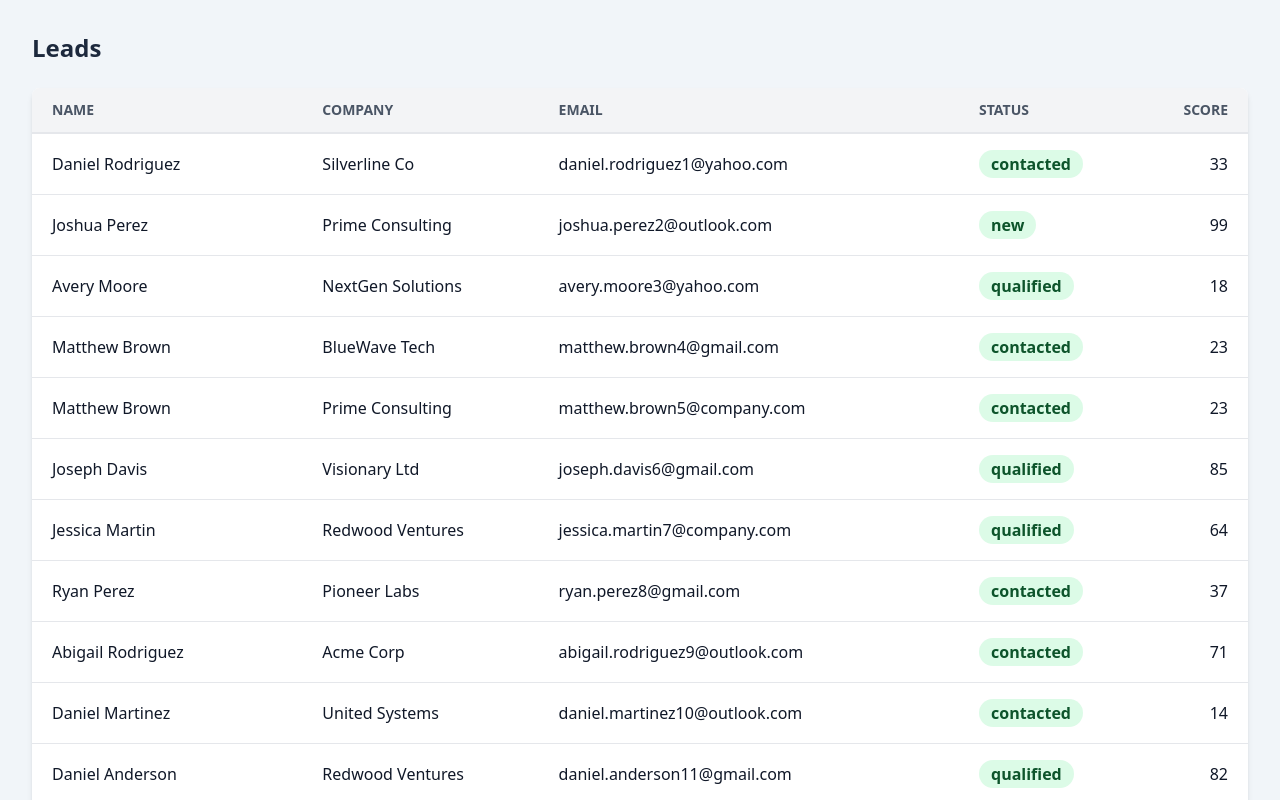
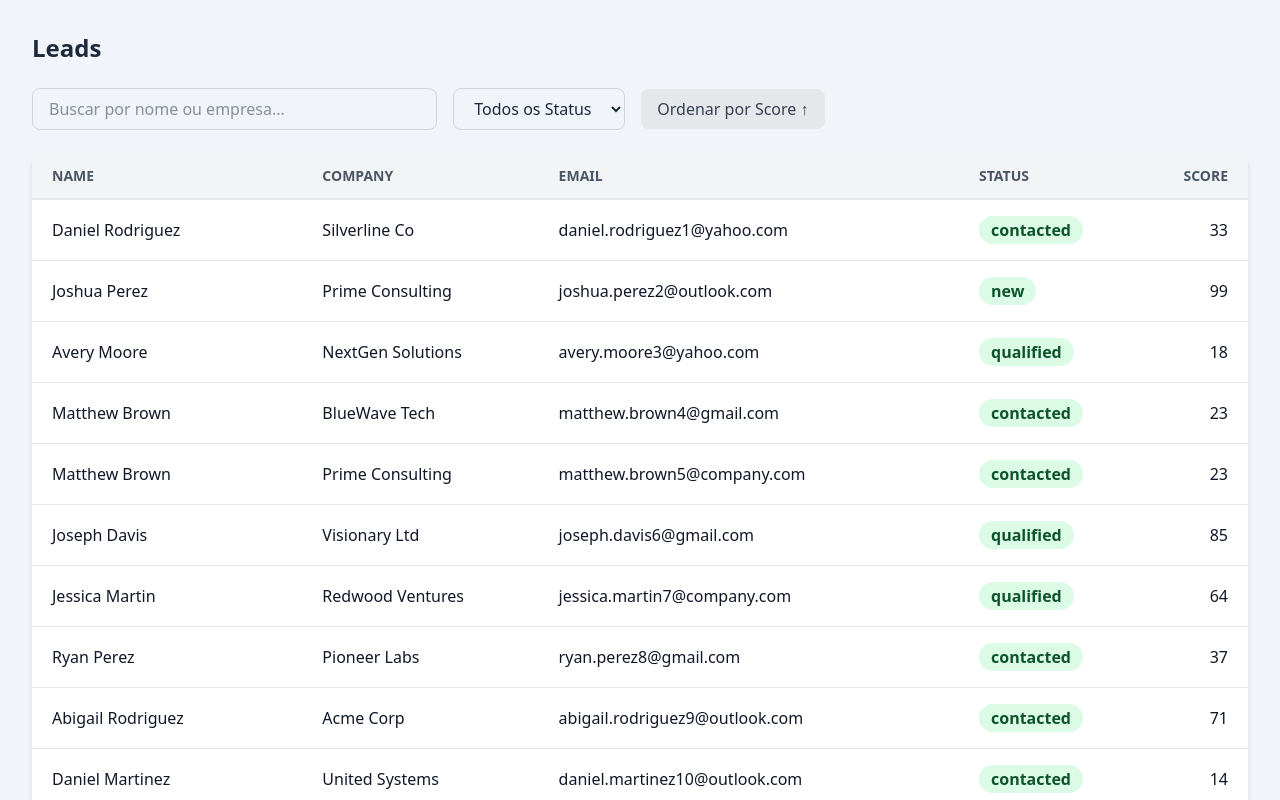
Before and after one commit to nikolasmarlon/mini-seller-console, a React (Vite) app: page / in a window 1280 px wide. Shown: the top 800 px of the page. Built offline with nearby package versions, Linux system fonts and the light colour scheme.

Commit message:
Adicionando painel lateral

```diff
--- /dev/null
+++ b/src/components/LeadDetailPanel.tsx
@@ -0,0 +1,64 @@
+import type { Lead } from '../types';
+
+// Definindo as propriedades que o componente receberá
+interface LeadDetailPanelProps {
+  lead: Lead | null; // O lead selecionado (ou null se nenhum estiver)
+  onClose: () => void; // Função para fechar o painel
+}
+
+export function LeadDetailPanel({ lead, onClose }: LeadDetailPanelProps) {
+  // Se nenhum lead estiver selecionado, não renderiza nada
+  if (!lead) {
+    return null;
+  }
+
+  return (
+    // Fundo semi-transparente que cobre a tela inteira
+    <div
+      className="fixed inset-0 bg-black bg-opacity-50 z-40"
+      onClick={onClose}
+    >
+      {/* O painel em si */}
+      <div
+        className="fixed top-0 right-0 h-full w-full max-w-md bg-white shadow-xl z-50 p-6 transform transition-transform duration-300 ease-in-out"
+        // Impede que o clique dentro do painel feche o painel
+        onClick={(e) => e.stopPropagation()}
+      >
+        {/* Cabeçalho do Painel */}
+        <div className="flex justify-between items-center border-b pb-4 mb-6">
+          <h2 className="text-2xl font-bold">{lead.name}</h2>
+          <button
+            onClick={onClose}
+            className="text-gray-500 hover:text-gray-800 text-2xl"
+          >
+            &times; {/* Isso é um 'X' para fechar */}
+          </button>
+        </div>
+
+        {/* Corpo com os detalhes */}
+        <div className="space-y-4">
+          <div>
+            <p className="text-sm text-gray-500">Company</p>
+            <p className="text-lg">{lead.company}</p>
+          </div>
+          <div>
+            <p className="text-sm text-gray-500">Email</p>
+            <p className="text-lg">{lead.email}</p>
+          </div>
+          <div>
+            <p className="text-sm text-gray-500">Source</p>
+            <p className="text-lg">{lead.source}</p>
+          </div>
+          <div>
+            <p className="text-sm text-gray-500">Status</p>
+            <p className="text-lg">{lead.status}</p>
+          </div>
+          <div>
+            <p className="text-sm text-gray-500">Score</p>
+            <p className="text-lg font-semibold">{lead.score}</p>
+          </div>
+        </div>
+      </div>
+    </div>
+  );
+}
--- a/src/components/LeadList.tsx
+++ b/src/components/LeadList.tsx
@@ -1,23 +1,56 @@
-import { useState, useEffect } from 'react';
-import type { Lead } from '../types';
+import { useState, useEffect, useMemo } from 'react';
+import type { Lead, LeadStatus } from '../types';
 import leadsData from '../data/leads.json';
+import { LeadDetailPanel } from './LeadDetailPanel'; // Importamos o painel
 
 export function LeadsList() {
   const [leads, setLeads] = useState<Lead[]>([]);
-  // 1. Novo estado para controlar o carregamento
   const [isLoading, setIsLoading] = useState<boolean>(true);
+
+  // Estados para os controles de filtro e busca
+  const [searchTerm, setSearchTerm] = useState('');
+  const [statusFilter, setStatusFilter] = useState<LeadStatus | 'All'>('All');
+  const [sortOrder, setSortOrder] = useState<'desc' | 'asc' | null>(null);
+
+  // Estado para controlar qual lead está selecionado para o painel
+  const [selectedLead, setSelectedLead] = useState<Lead | null>(null);
 
   useEffect(() => {
     const timer = setTimeout(() => {
+      // Lembre-se de corrigir seu JSON para ter os status com letra maiúscula
+      // Ex: "New", "Contacted", etc.
       setLeads(leadsData as Lead[]);
-      // 2. Desativamos o loading quando os dados chegam
       setIsLoading(false);
-    }, 2000);
+    }, 1000);
 
     return () => clearTimeout(timer);
   }, []);
 
-  // 3. Renderização condicional: se está carregando, mostra uma mensagem
+  // Lógica para filtrar e ordenar os leads
+  const filteredAndSortedLeads = useMemo(() => {
+    let result = leads;
+
+    if (searchTerm) {
+      result = result.filter(
+        (lead) =>
+          lead.name.toLowerCase().includes(searchTerm.toLowerCase()) ||
+          lead.company.toLowerCase().includes(searchTerm.toLowerCase())
+      );
+    }
+
+    if (statusFilter !== 'All') {
+      result = result.filter((lead) => lead.status === statusFilter);
+    }
+
+    if (sortOrder) {
+      result = [...result].sort((a, b) => {
+        return sortOrder === 'desc' ? b.score - a.score : a.score - b.score;
+      });
+    }
+
+    return result;
+  }, [leads, searchTerm, statusFilter, sortOrder]);
+
   if (isLoading) {
     return <div className="p-8">Carregando leads...</div>;
   }
@@ -26,7 +59,33 @@ export function LeadsList() {
     <div className="p-8">
       <h1 className="text-2xl font-bold mb-6">Leads</h1>
 
-      {/* Container da Tabela com sombra e bordas arredondadas */}
+      <div className="flex items-center space-x-4 mb-6">
+        <input
+          type="text"
+          placeholder="Buscar por nome ou empresa..."
+          className="px-4 py-2 border border-gray-300 rounded-lg w-1/3"
+          value={searchTerm}
+          onChange={(e) => setSearchTerm(e.target.value)}
+        />
+        <select
+          className="px-4 py-2 border border-gray-300 rounded-lg"
+          value={statusFilter}
+          onChange={(e) => setStatusFilter(e.target.value as LeadStatus | 'All')}
+        >
+          <option value="All">Todos os Status</option>
+          <option value="New">New</option>
+          <option value="Contacted">Contacted</option>
+          <option value="Qualified">Qualified</option>
+          <option value="Unqualified">Unqualified</option>
+        </select>
+        <button
+          className="px-4 py-2 bg-gray-200 text-gray-700 rounded-lg hover:bg-gray-300"
+          onClick={() => setSortOrder(sortOrder === 'desc' ? 'asc' : 'desc')}
+        >
+          Ordenar por Score {sortOrder === 'desc' ? '↓' : '↑'}
+        </button>
+      </div>
+
       <div className="bg-white shadow-md rounded-lg overflow-hidden">
         <table className="min-w-full leading-normal">
           <thead>
@@ -39,35 +98,32 @@ export function LeadsList() {
             </tr>
           </thead>
           <tbody>
-            {leads.map((lead) => (
-              <tr key={lead.id} className="hover:bg-gray-50 border-b border-gray-200">
+            {filteredAndSortedLeads.map((lead) => (
+              <tr
+                key={lead.id}
+                className="hover:bg-gray-50 border-b border-gray-200 cursor-pointer"
+                onClick={() => setSelectedLead(lead)}
+              >
+                <td className="px-5 py-4"><p className="text-gray-900 whitespace-no-wrap">{lead.name}</p></td>
+                <td className="px-5 py-4"><p className="text-gray-900 whitespace-no-wrap">{lead.company}</p></td>
+                <td className="px-5 py-4"><p className="text-gray-900 whitespace-no-wrap">{lead.email}</p></td>
                 <td className="px-5 py-4">
-                  <p className="text-gray-900 whitespace-no-wrap">{lead.name}</p>
-                </td>
-                <td className="px-5 py-4">
-                  <p className="text-gray-900 whitespace-no-wrap">{lead.company}</p>
-                </td>
-                <td className="px-5 py-4">
-                  <p className="text-gray-900 whitespace-no-wrap">{lead.email}</p>
-                </td>
-                <td className="px-5 py-4">
-                  {/* Estilização condicional simples para o Status */}
                   <span className="relative inline-block px-3 py-1 font-semibold text-green-900 leading-tight">
-                    <span
-                      aria-hidden
-                      className="absolute inset-0 bg-green-200 opacity-50 rounded-full"
-                    ></span>
+                    <span aria-hidden className="absolute inset-0 bg-green-200 opacity-50 rounded-full"></span>
                     <span className="relative">{lead.status}</span>
                   </span>
                 </td>
-                <td className="px-5 py-4 text-right">
-                  <p className="text-gray-900 whitespace-no-wrap">{lead.score}</p>
-                </td>
+                <td className="px-5 py-4 text-right"><p className="text-gray-900 whitespace-no-wrap">{lead.score}</p></td>
               </tr>
             ))}
           </tbody>
         </table>
       </div>
+
+      <LeadDetailPanel
+        lead={selectedLead}
+        onClose={() => setSelectedLead(null)}
+      />
     </div>
   );
 }
```
